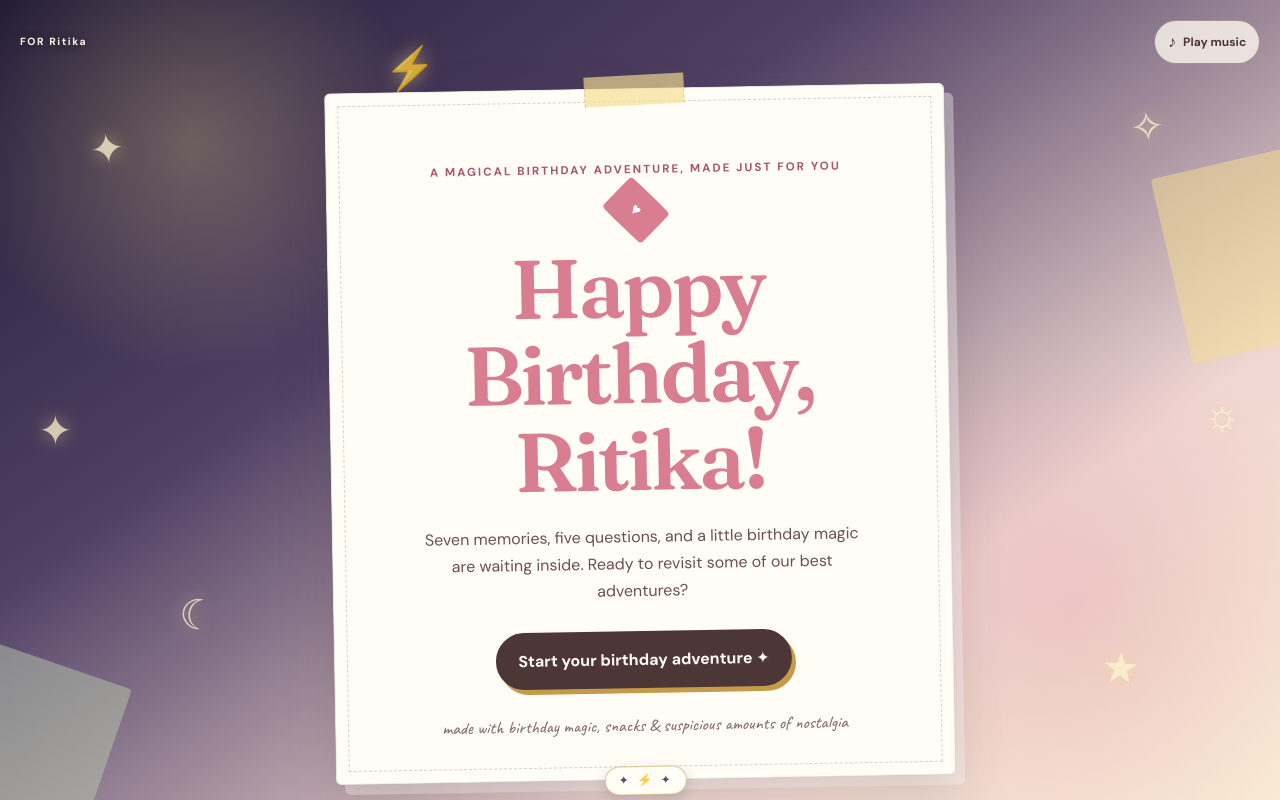
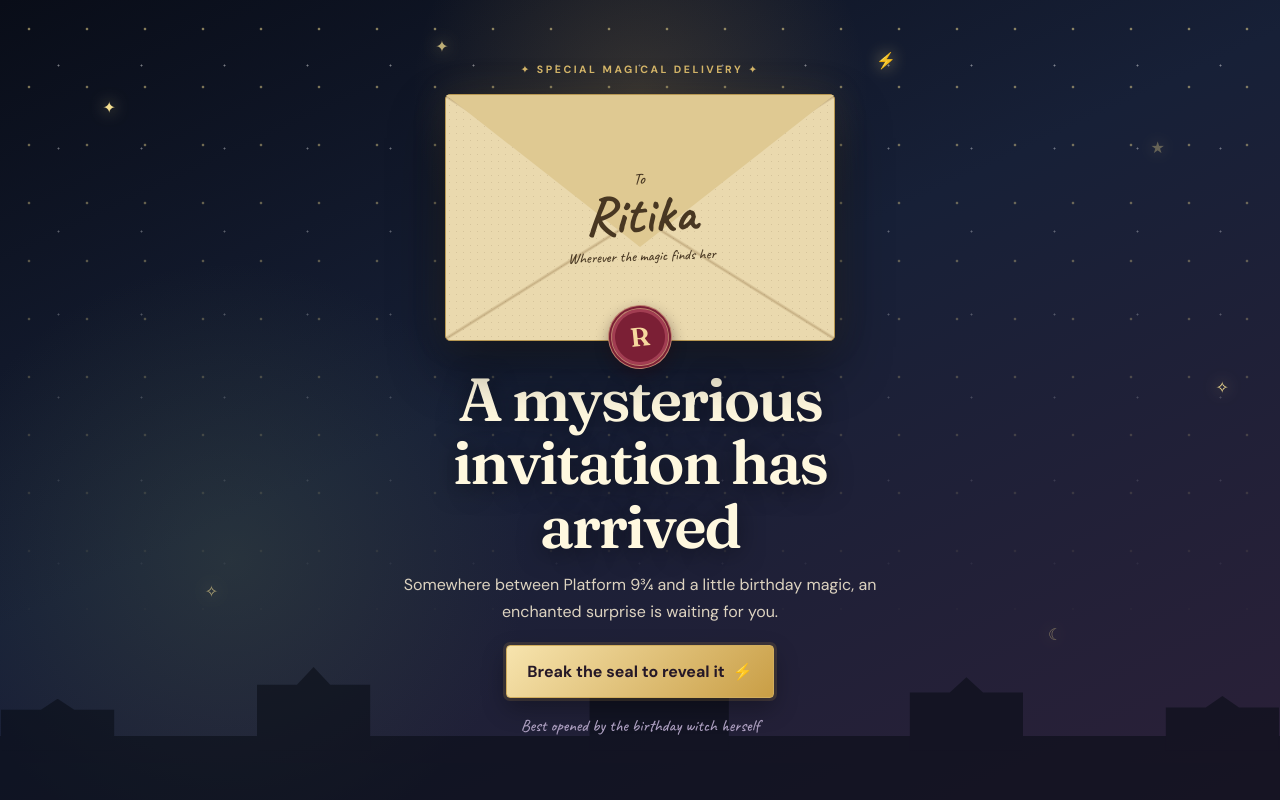
Before and after one commit to gopinathvarad/Birthday-bash, a React (Vite) app: page / in a window 1280 px wide. Built offline with nearby package versions, Linux system fonts and the light colour scheme.

Commit message:
Add enchanted birthday invitation reveal

```diff
--- a/src/App.jsx
+++ b/src/App.jsx
@@ -150,6 +150,67 @@ function MusicToggle({ playing, error, onToggle }) {
       </p>
       {error && <span className="music-hint">{error}</span>}
     </div>
+  );
+}
+
+function MagicInvitation({ onReveal }) {
+  const reduceMotion = useReducedMotion();
+  const sparks = ["✦", "✧", "★", "☾", "✦", "⚡", "✧"];
+
+  return (
+    <motion.div
+      className="invitation-screen"
+      initial={{ opacity: 1 }}
+      exit={reduceMotion ? { opacity: 0 } : { opacity: 0, scale: 1.08 }}
+      transition={{ duration: reduceMotion ? 0 : 0.7 }}
+    >
+      <div className="invitation-sky" aria-hidden="true" />
+      <div className="castle-silhouette" aria-hidden="true">
+        <i /><i /><i /><i /><i />
+      </div>
+      {sparks.map((spark, index) => (
+        <motion.span
+          key={`${spark}-${index}`}
+          className={`invitation-spark invitation-spark-${index + 1}`}
+          aria-hidden="true"
+          animate={reduceMotion ? {} : { opacity: [0.35, 1, 0.35], y: [0, -8, 0] }}
+          transition={{ duration: 2.2 + index * 0.25, repeat: Infinity, ease: "easeInOut" }}
+        >
+          {spark}
+        </motion.span>
+      ))}
+
+      <motion.main
+        className="invitation-wrap"
+        initial={reduceMotion ? false : { opacity: 0, y: 24, rotate: -2 }}
+        animate={{ opacity: 1, y: 0, rotate: 0 }}
+        transition={{ type: "spring", stiffness: 105, damping: 16, delay: 0.15 }}
+      >
+        <p className="invitation-delivery">✦ SPECIAL MAGICAL DELIVERY ✦</p>
+        <div className="enchanted-envelope">
+          <div className="envelope-flap" aria-hidden="true" />
+          <div className="invitation-address">
+            <span>To</span>
+            <strong>Ritika</strong>
+            <small>Wherever the magic finds her</small>
+          </div>
+          <button
+            type="button"
+            className="wax-seal"
+            onClick={onReveal}
+            aria-label="Break the enchanted seal and reveal Ritika's surprise"
+          >
+            <span aria-hidden="true">R</span>
+          </button>
+        </div>
+        <h1>A mysterious invitation has arrived</h1>
+        <p>Somewhere between Platform 9¾ and a little birthday magic, an enchanted surprise is waiting for you.</p>
+        <button type="button" className="invitation-button" onClick={onReveal}>
+          Break the seal to reveal it <span aria-hidden="true">⚡</span>
+        </button>
+        <p className="invitation-whisper">Best opened by the birthday witch herself</p>
+      </motion.main>
+    </motion.div>
   );
 }
 
@@ -754,6 +815,7 @@ function ResetConfirmation({ open, onCancel, onConfirm }) {
 }
 
 function App() {
+  const [invitationOpen, setInvitationOpen] = useState(true);
   const [welcomeOpen, setWelcomeOpen] = useState(true);
   const [unlocked, setUnlocked] = useState(() => {
     try {
@@ -772,6 +834,11 @@ function App() {
     window.setTimeout(() => document.getElementById("top")?.focus(), 150);
   };
 
+  const revealBirthday = () => {
+    setInvitationOpen(false);
+    window.setTimeout(() => document.querySelector(".welcome-card h1")?.focus?.(), 150);
+  };
+
   const thanosReset = () => {
     try {
       localStorage.removeItem(STORAGE_KEY);
@@ -783,6 +850,7 @@ function App() {
     setResetOpen(false);
     setUnlocked(false);
     setFinaleOpen(false);
+    setInvitationOpen(true);
     setWelcomeOpen(true);
     setRunId((value) => value + 1);
     window.history.replaceState(null, "", `${window.location.pathname}${window.location.search}`);
@@ -796,11 +864,12 @@ function App() {
   return (
     <div className="memory-app-root" style={themeStyle}>
       <a className="skip-link" href="#main-content">Skip to memories</a>
-      <AnimatePresence>{welcomeOpen && <Welcome onEnter={enter} music={music} />}</AnimatePresence>
+      <AnimatePresence>{invitationOpen && <MagicInvitation onReveal={revealBirthday} />}</AnimatePresence>
+      <AnimatePresence>{!invitationOpen && welcomeOpen && <Welcome onEnter={enter} music={music} />}</AnimatePresence>
       <div
-        className={welcomeOpen ? "app-shell app-hidden" : "app-shell"}
-        aria-hidden={welcomeOpen}
-        inert={welcomeOpen}
+        className={invitationOpen || welcomeOpen ? "app-shell app-hidden" : "app-shell"}
+        aria-hidden={invitationOpen || welcomeOpen}
+        inert={invitationOpen || welcomeOpen}
       >
         <Header music={music} />
         <main id="main-content" key={runId}>
--- a/src/index.css
+++ b/src/index.css
@@ -65,6 +65,65 @@ h1, h2, h3 { font-family: "Fraunces", Georgia, serif; margin: 0; line-height: 1.
 .primary-button:hover { transform: translate(-1px, -2px); box-shadow: 6px 7px 0 var(--gold); background: #3b2d4d; }
 .primary-button:active { transform: translate(2px, 2px); box-shadow: 2px 3px 0 var(--gold); }
 .text-link { color: var(--cocoa); font-weight: 700; text-underline-offset: 5px; text-decoration-thickness: 2px; }
+
+/* Enchanted invitation */
+.invitation-screen {
+  position: fixed; inset: 0; z-index: 140; display: grid; place-items: center; overflow: hidden;
+  min-height: 100dvh; padding: 2rem 1.15rem; color: #f7ebc7;
+  background:
+    radial-gradient(circle at 50% 12%, rgba(196,155,74,.2), transparent 24%),
+    radial-gradient(circle at 18% 70%, rgba(76,94,74,.3), transparent 25%),
+    linear-gradient(155deg, #090d18 0%, #172037 45%, #2b2038 100%);
+}
+.invitation-sky {
+  position: absolute; inset: 0; opacity: .55; pointer-events: none;
+  background-image:
+    radial-gradient(circle, #f5df91 0 1px, transparent 1.7px),
+    radial-gradient(circle, rgba(255,255,255,.9) 0 .7px, transparent 1.3px);
+  background-position: 0 0, 17px 24px; background-size: 58px 58px, 83px 83px;
+  mask-image: linear-gradient(to bottom, #000 0%, transparent 80%);
+}
+.castle-silhouette { position: absolute; left: 0; right: 0; bottom: -1px; height: 18vh; opacity: .55; pointer-events: none; }
+.castle-silhouette::before { content: ""; position: absolute; inset: 55% 0 0; background: #070b13; }
+.castle-silhouette i { position: absolute; bottom: 35%; display: block; width: 13%; height: 42%; background: #070b13; clip-path: polygon(16% 21%, 40% 21%, 50% 0, 60% 21%, 84% 21%, 84% 100%, 16% 100%); }
+.castle-silhouette i:nth-child(1) { left: -2%; height: 36%; }
+.castle-silhouette i:nth-child(2) { left: 18%; height: 58%; }
+.castle-silhouette i:nth-child(3) { left: 43.5%; width: 16%; height: 72%; }
+.castle-silhouette i:nth-child(4) { right: 18%; height: 51%; }
+.castle-silhouette i:nth-child(5) { right: -2%; height: 38%; }
+.invitation-spark { position: absolute; z-index: 1; color: #f5df91; text-shadow: 0 0 16px rgba(245,223,145,.8); pointer-events: none; }
+.invitation-spark-1 { left: 8%; top: 13%; }.invitation-spark-2 { left: 16%; bottom: 24%; }.invitation-spark-3 { right: 9%; top: 17%; }
+.invitation-spark-4 { right: 17%; bottom: 19%; }.invitation-spark-5 { left: 34%; top: 5%; }.invitation-spark-6 { right: 30%; top: 7%; }.invitation-spark-7 { right: 4%; top: 48%; }
+.invitation-wrap { position: relative; z-index: 3; width: min(100%, 620px); text-align: center; }
+.invitation-delivery { margin: 0 0 1rem; color: #d7b86b; font-size: .66rem; font-weight: 700; letter-spacing: .24em; }
+.enchanted-envelope {
+  position: relative; width: min(82vw, 390px); aspect-ratio: 1.58; margin: 0 auto 1.7rem; overflow: visible;
+  border: 1px solid #b79752; border-radius: 5px; background: #ead9ae;
+  box-shadow: 0 25px 55px rgba(0,0,0,.46), 0 0 35px rgba(196,155,74,.13);
+}
+.enchanted-envelope::before, .enchanted-envelope::after { content: ""; position: absolute; inset: 0; pointer-events: none; }
+.enchanted-envelope::before { background: linear-gradient(32deg, transparent 49.5%, rgba(133,100,54,.35) 50%, transparent 50.6%), linear-gradient(-32deg, transparent 49.5%, rgba(133,100,54,.35) 50%, transparent 50.6%); }
+.enchanted-envelope::after { opacity: .32; background-image: radial-gradient(rgba(89,62,35,.42) .65px, transparent .8px); background-size: 7px 7px; }
+.envelope-flap { position: absolute; z-index: 1; inset: 0 0 auto; height: 62%; background: #dfc992; clip-path: polygon(0 0, 100% 0, 50% 100%); filter: drop-shadow(0 2px 1px rgba(91,67,39,.28)); }
+.invitation-address { position: absolute; z-index: 2; inset: 31% 12% auto; display: grid; color: #483722; font-family: "Caveat", cursive; line-height: 1; transform: rotate(-2deg); }
+.invitation-address span { font-size: 1rem; }.invitation-address strong { font-size: clamp(2.3rem, 9vw, 3.4rem); }.invitation-address small { margin-top: .5rem; font-size: .92rem; }
+.wax-seal {
+  position: absolute; z-index: 4; left: 50%; bottom: -29px; display: grid; place-items: center; width: 64px; height: 64px;
+  border: 4px double rgba(255,224,166,.5); border-radius: 50%; color: #f6d89e; background: #7b1f35;
+  box-shadow: 0 6px 14px rgba(31,10,17,.45), inset 0 0 0 3px #a23d52; transform: translateX(-50%) rotate(-6deg);
+  font-family: "Fraunces", serif; font-size: 1.65rem; cursor: pointer; transition: transform .2s ease, filter .2s ease;
+}
+.wax-seal:hover { transform: translateX(-50%) rotate(2deg) scale(1.08); filter: brightness(1.1); }
+.invitation-wrap h1 { max-width: 560px; margin-inline: auto; color: #fff8df; font-size: clamp(2rem, 7vw, 3.8rem); text-shadow: 0 4px 25px rgba(0,0,0,.5); }
+.invitation-wrap > p:not(.invitation-delivery, .invitation-whisper) { max-width: 490px; margin: .9rem auto 1.25rem; color: #ddd3c0; line-height: 1.65; }
+.invitation-button {
+  display: inline-flex; align-items: center; justify-content: center; gap: .5rem; min-height: 50px; padding: .85rem 1.25rem;
+  border: 1px solid #d1ad5d; border-radius: 4px; color: #251827; background: linear-gradient(135deg, #f7e4ae, #c99e45);
+  box-shadow: 0 0 0 3px rgba(196,155,74,.16), 0 10px 24px rgba(0,0,0,.3); font-weight: 800; cursor: pointer;
+  transition: transform .18s ease, box-shadow .18s ease;
+}
+.invitation-button:hover { transform: translateY(-2px); box-shadow: 0 0 24px rgba(245,223,145,.28), 0 13px 27px rgba(0,0,0,.34); }
+.invitation-whisper { margin: .9rem 0 0; color: #ad9fc0; font-family: "Caveat", cursive; font-size: 1.05rem; }
 
 /* Welcome */
 .welcome-screen {
@@ -315,6 +374,11 @@ footer p { margin: 0; font-family: "Caveat", cursive; font-size: 1.3rem; }
 }
 
 @media (max-width: 560px) {
+  .invitation-screen { padding-block: 1.25rem; }
+  .enchanted-envelope { width: min(88vw, 350px); margin-bottom: 1.5rem; }
+  .invitation-wrap h1 { font-size: clamp(1.85rem, 9vw, 2.7rem); }
+  .invitation-wrap > p:not(.invitation-delivery, .invitation-whisper) { font-size: .9rem; line-height: 1.5; }
+  .invitation-button { width: min(100%, 350px); }
   .welcome-card { padding-top: 3.2rem; }
   .welcome-card .primary-button { width: 100%; font-size: .83rem; }
   .site-header { padding-block: .65rem; }
```
Also changed, not shown: 1 other file (tests, documents, lock files or other folders).
